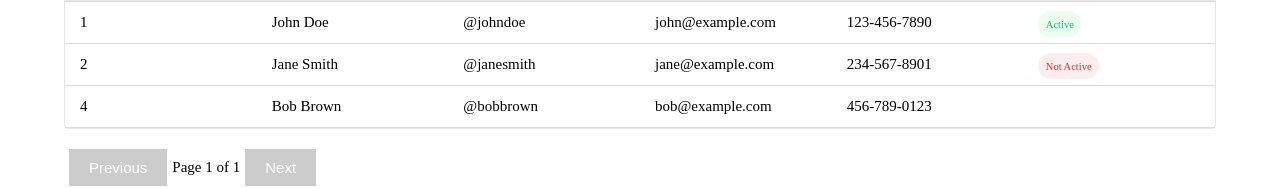
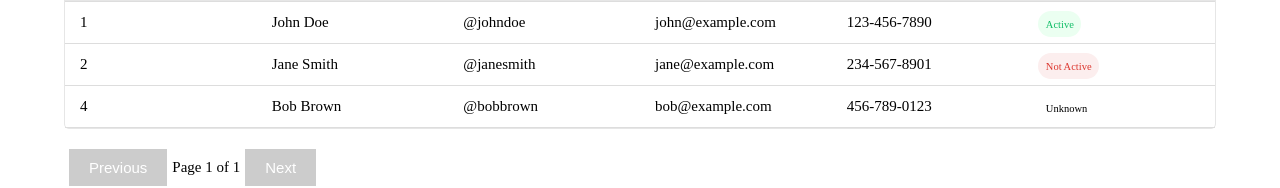
Before and after one commit to Faraz1995/nak-challenge, a React (Vite) app: page / in a window 1280 px wide. Shown: the part 264-452 px from the top of the page. Built offline with nearby package versions, Linux system fonts and the light colour scheme.

Commit message:
fix status type and text

```diff
--- a/src/assets/mockData.ts
+++ b/src/assets/mockData.ts
@@ -7,7 +7,7 @@ export const mockData: User[] = [
     username: 'johndoe',
     email: 'john@example.com',
     phone: '123-456-7890',
-    status: 'Active'
+    status: 'active'
   },
   {
     id: '2',
@@ -15,7 +15,7 @@ export const mockData: User[] = [
     username: 'janesmith',
     email: 'jane@example.com',
     phone: '234-567-8901',
-    status: 'Not Active'
+    status: 'not_active'
   },
   {
     id: '4',
--- a/src/pages/Home.tsx
+++ b/src/pages/Home.tsx
@@ -9,7 +9,7 @@ import TableCell from '../components/table/TableCell'
 import Pagination from '../components/Pagination'
 import { Link } from 'react-router-dom'
 import { useUserStore } from '../store/useStore'
-import { status } from '../types/users'
+import { Status } from '../types/users'
 
 const itemsPerPage: number = 5
 
@@ -34,14 +34,25 @@ const Home: React.FC = () => {
     setPage((prev) => Math.max(prev - 1, 1))
   }
 
-  const statusClassGenerator = (status: status) => {
+  const statusClassGenerator = (status: Status) => {
     switch (status) {
-      case 'Active':
+      case 'active':
         return styles.activeStatus
-      case 'Not Active':
+      case 'not_active':
         return styles.inActiveStatus
       default:
         return styles.unknwonStatus
+    }
+  }
+
+  const statusTextGenerator = (status: Status) => {
+    switch (status) {
+      case 'active':
+        return 'Active'
+      case 'not_active':
+        return 'Not Active'
+      default:
+        return 'Unknown'
     }
   }
 
@@ -82,7 +93,7 @@ const Home: React.FC = () => {
                       item.status
                     )}`}
                   >
-                    {item.status}
+                    {statusTextGenerator(item.status)}
                   </div>
                 </TableCell>
               </TableRow>
--- a/src/pages/Item.tsx
+++ b/src/pages/Item.tsx
@@ -9,8 +9,7 @@ import { userSchema } from '../types/userSchema'
 import Button from '../components/Button'
 import { mockData } from '../assets/mockData'
 import { useUserStore } from '../store/useStore'
-
-type status = 'Active' | 'Not Active' | null | undefined
+import { Status } from '../types/users'
 
 // const options = [
 //   { value: 'Active', label: 'active' },
@@ -28,7 +27,7 @@ interface IUserFormInputs {
   username: string
   email: string
   phone: string
-  status?: status
+  status?: Status
 }
 
 const Item = () => {
@@ -135,8 +134,8 @@ const Item = () => {
                 </label>
                 <select className={styles.select} id='status' {...register('status')}>
                   <option value=''>Select...</option>
-                  <option value='Active'>Active</option>
-                  <option value='Not Active'>Not Active</option>
+                  <option value='active'>Active</option>
+                  <option value='not_active'>Not Active</option>
                 </select>
               </div>
             </div>
--- a/src/types/userSchema/index.ts
+++ b/src/types/userSchema/index.ts
@@ -16,5 +16,5 @@ export const userSchema = yup.object().shape({
       /^[0-9]{10,}$/,
       'Phone number must be at least 10 digits long and contain only numbers'
     ),
-  status: yup.string().oneOf(['Active', 'Not Active']).nullable()
+  status: yup.string().oneOf(['active', 'not_active']).nullable()
 })
--- a/src/types/users/index.ts
+++ b/src/types/users/index.ts
@@ -1,4 +1,4 @@
-export type status = 'Active' | 'Not Active' | null | undefined
+export type Status = 'active' | 'not_active' | null | undefined
 
 export interface User {
   id: string
@@ -6,5 +6,5 @@ export interface User {
   username: string
   email: string
   phone: string
-  status?: status
+  status?: Status
 }
```
